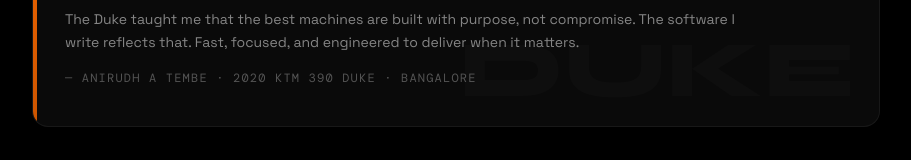
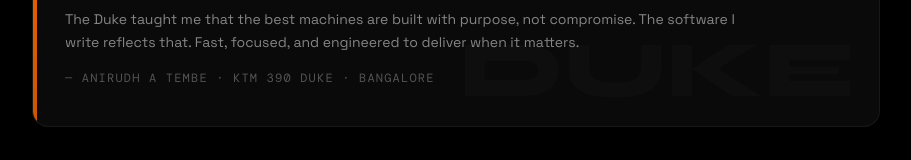
Before and after one commit to AnIrUdHtEmBe/Portfolio-Website-Duke, a Next.js app: page /bike in a window 1280 px wide. Shown: the part 3666-3826 px from the top of the page, without its empty margins (184-1095 px from the left). Built offline with nearby package versions, Linux system fonts and the light colour scheme; a web font is replaced by a local one.

Commit message:
Removed 2020 text

```diff
--- a/src/app/bike/page.tsx
+++ b/src/app/bike/page.tsx
@@ -636,7 +636,7 @@
                     software I write reflects that. Fast, focused, and engineered to deliver when it matters.
                   </p>
                   <p className="text-white/30 font-mono text-xs tracking-widest uppercase">
-                    — Anirudh A Tembe · 2020 KTM 390 Duke · Bangalore
+                    — Anirudh A Tembe · KTM 390 Duke · Bangalore
                   </p>
                 </div>
               </div>
```
